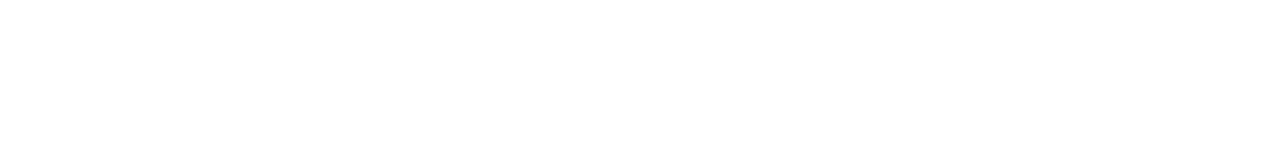
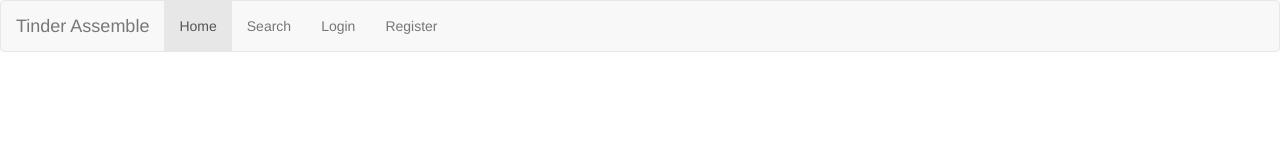
Before and after one commit to lathammatt/tinderassembledotcom, a website: page client/index.html in a window 1280 px wide. Drawn offline with nearby package versions, Linux system fonts and the light colour scheme; some packages are replaced by stand-ins of ours.

Commit message:
added nav with urls

```diff
--- a/client/index.html
+++ b/client/index.html
@@ -9,6 +9,7 @@
   </head>
   <body>
     <div ng-app='tinderAssemble'>
+      <div ng-include="'./partials/nav.html'"></div>
       <div class='container'>
         <div ng-view></div>
       </div>
--- /dev/null
+++ b/client/partials/nav.html
@@ -0,0 +1,24 @@
+<nav class="navbar navbar-default">
+  <div class="container-fluid">
+    <!-- Brand and toggle get grouped for better mobile display -->
+    <div class="navbar-header">
+      <button type="button" class="navbar-toggle collapsed" data-toggle="collapse" data-target="#bs-example-navbar-collapse-1" aria-expanded="false">
+        <span class="sr-only">Toggle navigation</span>
+        <span class="icon-bar"></span>
+        <span class="icon-bar"></span>
+        <span class="icon-bar"></span>
+      </button>
+      <a class="navbar-brand" href="#">Tinder Assemble</a>
+    </div>
+
+    <!-- Collect the nav links, forms, and other content for toggling -->
+    <div class="collapse navbar-collapse" id="bs-example-navbar-collapse-1">
+      <ul class="nav navbar-nav">
+        <li class="active"><a href="#">Home <span class="sr-only">(current)</span></a></li>
+        <li><a href="#/search">Search</a></li>
+        <li><a href="#/login">Login</a></li>
+        <li><a href="#/register">Register</a></li>
+      </ul>
+    </div><!-- /.navbar-collapse -->
+  </div><!-- /.container-fluid -->
+</nav>
```
